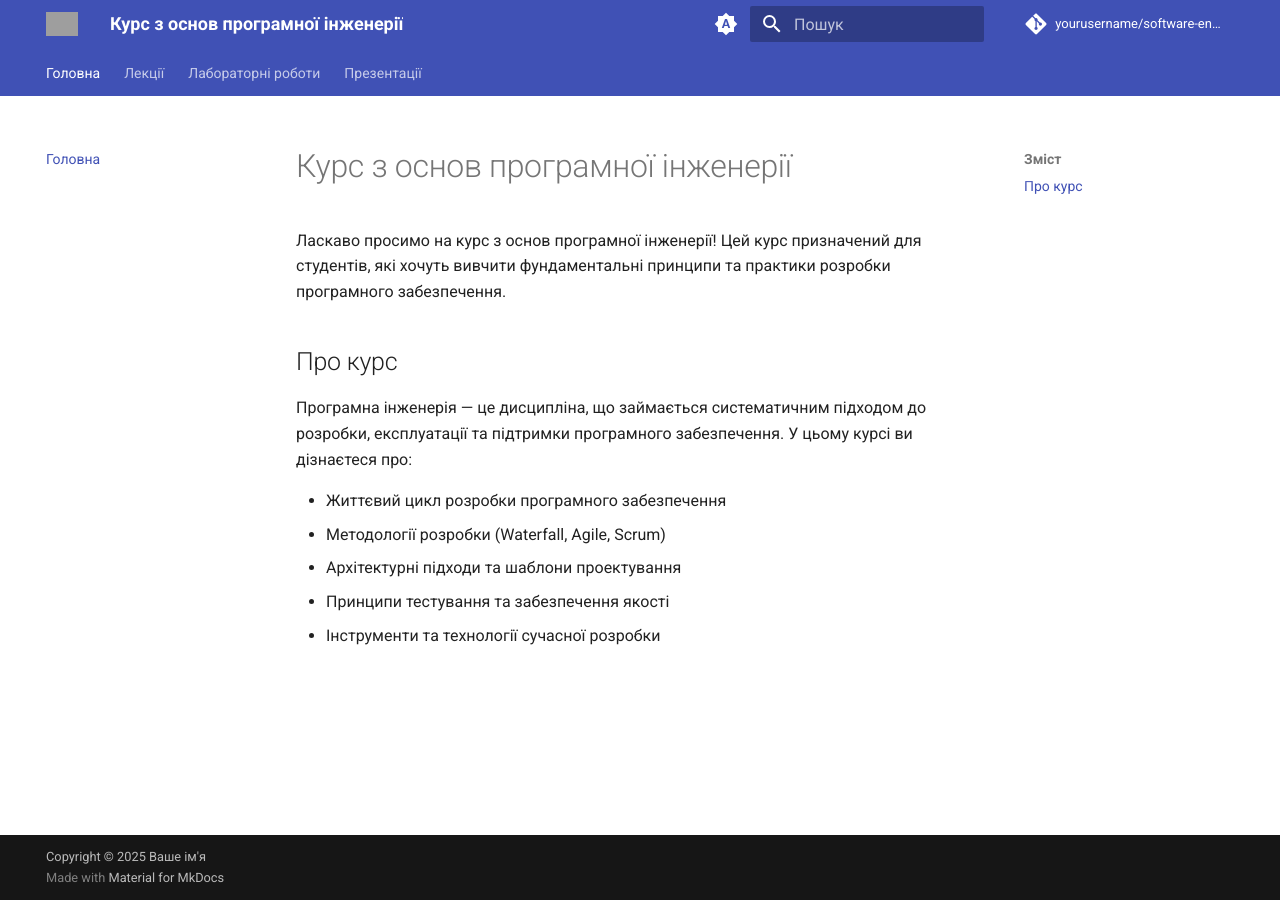
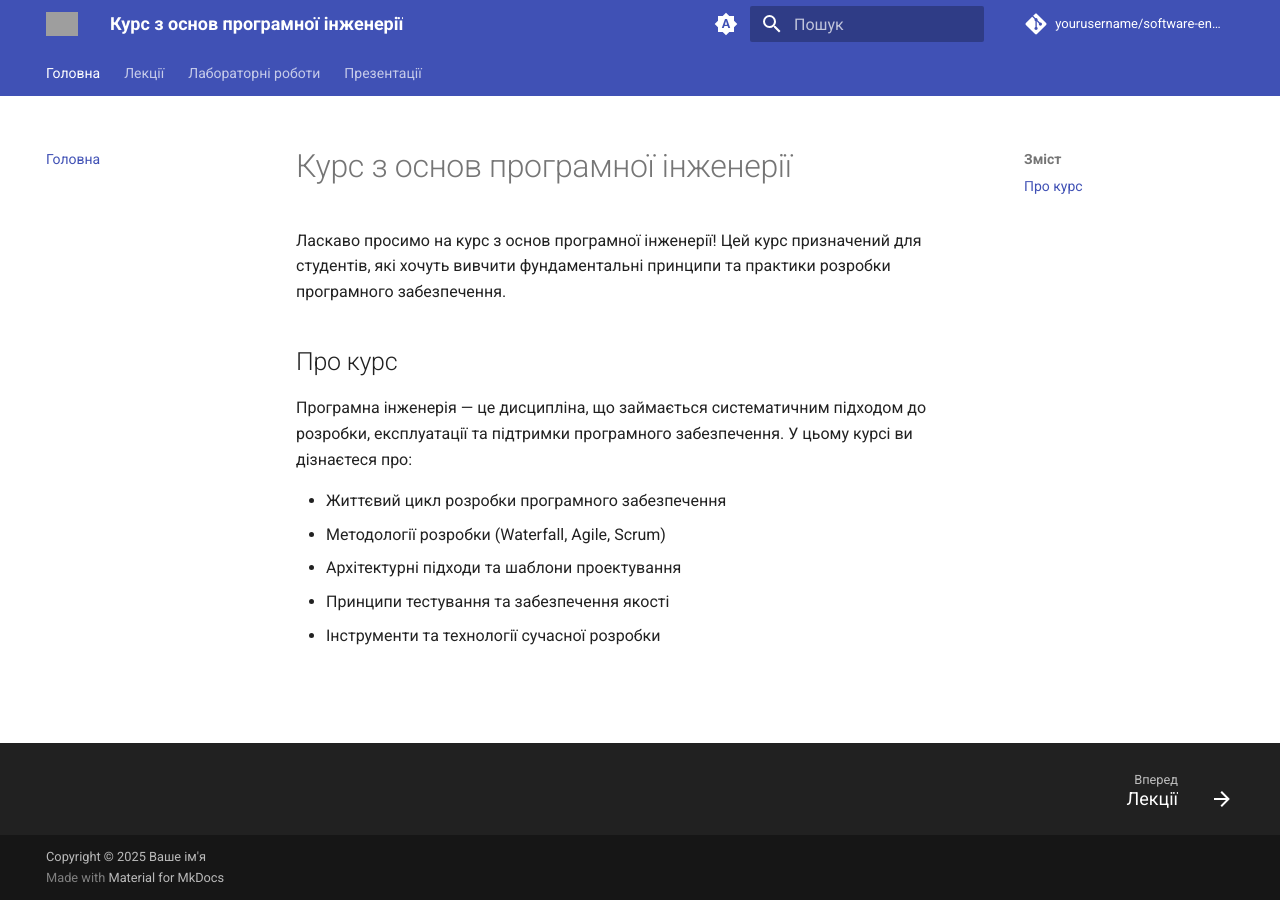
Before and after one commit to olroi421/course-opi, an MkDocs documentation site: the page built from docs/index.md, in a window 1280 px wide. Built offline with MkDocs 1.6.1 and Material for MkDocs 9.7.7, drawn with Linux system fonts in a browser that asks for light colours; comment, search, counter and statistics services are not loaded; grey boxes are pictures that could not be loaded.

Commit message:
Update mkdocs.yml

```diff
--- a/mkdocs.yml
+++ b/mkdocs.yml
@@ -21,6 +21,7 @@ theme:
     - navigation.expand
     - navigation.path
     - navigation.top
+    - navigation.footer
     - search.highlight
     - search.share
     - content.code.copy
@@ -77,6 +78,9 @@ markdown_extensions:
   - pymdownx.tilde
   - pymdownx.keys
   - attr_list
+  - pymdownx.emoji:
+      emoji_index: !!python/name:material.extensions.emoji.twemoji
+      emoji_generator: !!python/name:material.extensions.emoji.to_svg
   - md_in_html
   - toc:
       permalink: true
```
